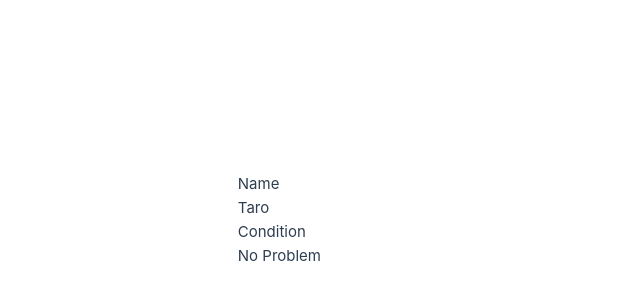
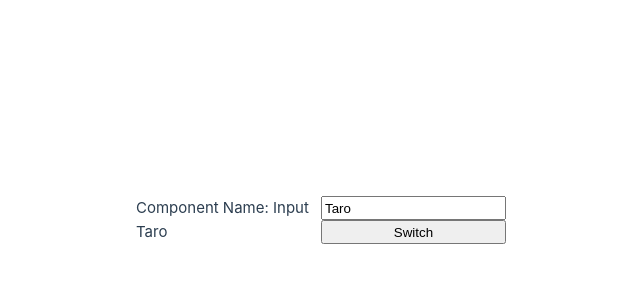
Before and after one commit to koyamal/pra_vue3, a Vue app in the folder Vue3FrontDevTextBook/chap09/childComponent/: page / in a window 1280 px wide. Shown: the part 180-480 px from the top of the page, without its empty margins (319-959 px from the left). Built offline with nearby package versions, Linux system fonts and the light colour scheme.

Commit message:
Use Dynamic Component

```diff
--- a/Vue3FrontDevTextBook/chap09/childComponent/src/App.vue
+++ b/Vue3FrontDevTextBook/chap09/childComponent/src/App.vue
@@ -1,21 +1,28 @@
 <script setup lang="ts">
-import OneSection from "./components/OneSection.vue";
+import {ref} from "vue";
+import Input from "./components/Input.vue";
+import Radio from "./components/Radio.vue";
+import Select from "./components/Select.vue";
+
+const currentComp = ref(Input);
+const currentCompName = ref("Input");
+const compList = [Input, Radio, Select];
+const compNameList = ["Input", "Radio", "Select"];
+let currentCompIndex = 0;
+const switchComp = (): void => {
+  currentCompIndex++;
+  if(currentCompIndex >= 3){
+    currentCompIndex = 0;
+  }
+  currentComp.value = compList[currentCompIndex];
+  currentCompName.value = compNameList[currentCompIndex];
+}
 </script>
 
 <template>
-  <section>
-    <OneSection>
-      <template v-slot:default="slotProps">
-        <dl>
-          <dt>Name</dt>
-          <dd>{{ slotProps.memberInfo.name }}</dd>
-          <dt>Condition</dt>
-          <dd>{{ slotProps.memberInfo.state }}</dd>
-        </dl>
-      </template>
-    </OneSection>
-  </section>
+  <p>Component Name: {{ currentCompName }}</p>
+  <KeepAlive>
+    <component v-bind:is="currentComp" />
+  </KeepAlive>
+  <button v-on:click="switchComp">Switch</button>
 </template>
-
-<style>
-</style>
```
